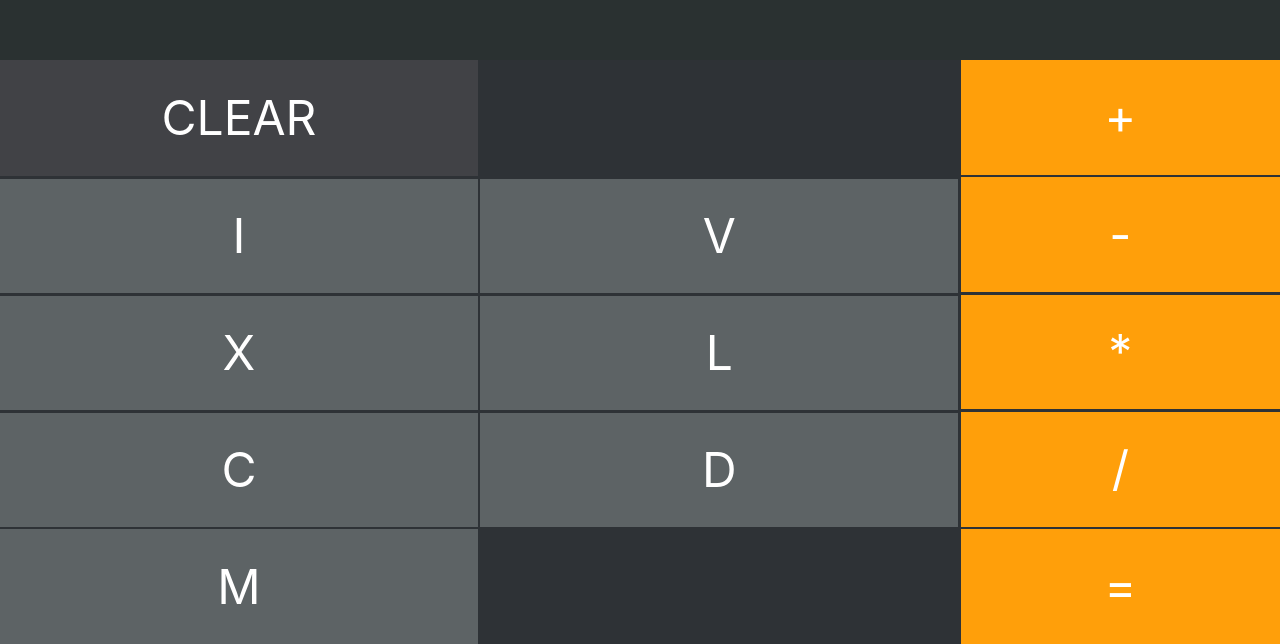
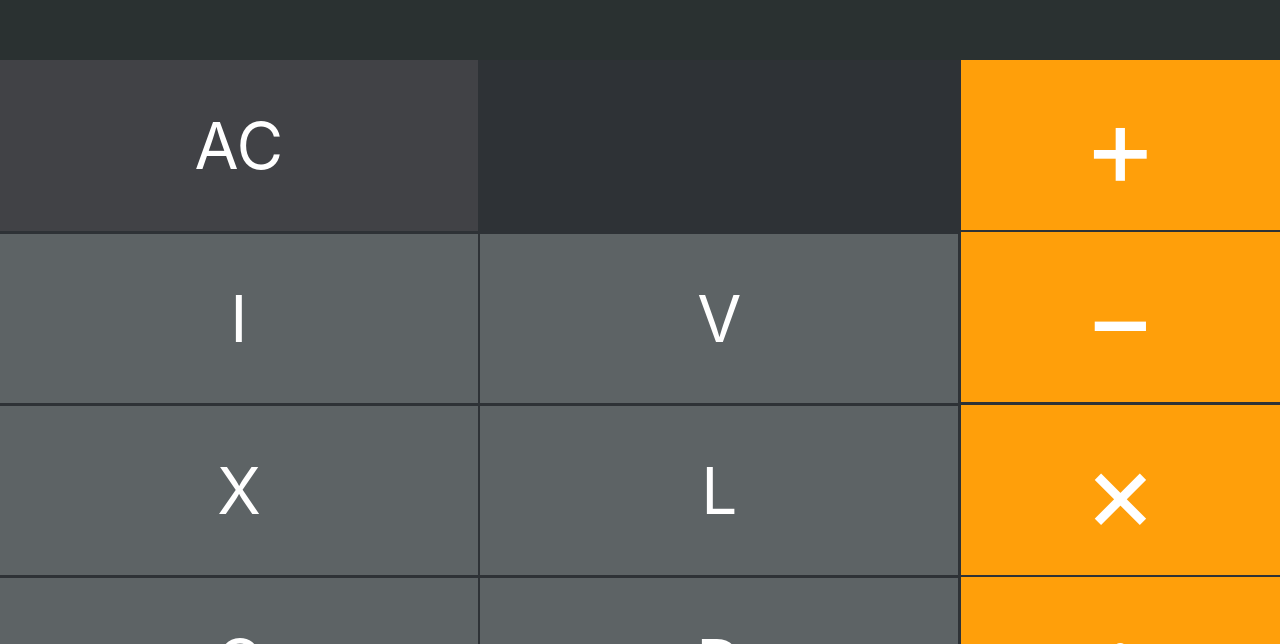
Before and after one commit to yoonslee/roman-numeral-calculator, a React (Create React App) app: page / in a window 1280 px wide. Shown: the part 156-800 px from the top of the page. Built offline with nearby package versions, Linux system fonts and the light colour scheme.

Commit message:
continue to style and add html entities to operations constants

```diff
--- a/src/App.js
+++ b/src/App.js
@@ -15,10 +15,28 @@ const Button = styled.button`
   border: none;
   background: none;
   color: #fff;
-  font-size: 3rem;
+  user-select: none;
   &:focus {
     outline: none;
   }
+  display: flex;
+  justify-content: center;
+  align-items: center;
+
+  font-size: ${props => {
+    if (props.buttonType === BUTTON_TYPES.OPERATION) {
+      return `7rem`;
+    }
+
+    return `4rem`;
+  }};
+
+  border: ${props => {
+    if (props.active) {
+      return `3px solid black`;
+    }
+  }};
+
   background-color: ${props => {
     if (props.buttonType === BUTTON_TYPES.EDIT) {
       return `#414246`;
@@ -28,6 +46,18 @@ const Button = styled.button`
       return `#5D6365`;
     }
   }};
+
+  &:active {
+    background-color: ${props => {
+      if (props.buttonType === BUTTON_TYPES.EDIT) {
+        return `#5D6365`;
+      } else if (props.buttonType === BUTTON_TYPES.OPERATION) {
+        return `#CD7D03`;
+      } else if (props.buttonType === BUTTON_TYPES.NUMERAL) {
+        return `#A0A1A4`;
+      }
+    }};
+  }
 `;
 const Input = styled.input`
   display: block;
@@ -81,6 +111,10 @@ const NumeralButtonsContainer = styled.div`
   grid-template-rows: 1fr 1fr 1fr 1fr;
   grid-column-gap: 0.15rem;
   grid-row-gap: 0.15rem;
+
+  #M {
+    grid-column-end: span 2;
+  }
 `;
 
 const OperationButtonsContainer = styled.div`
@@ -124,7 +158,7 @@ function App() {
                 }
               }}
             >
-              CLEAR
+              AC
             </Button>
 
             {((!operationMode && first.length > 0) ||
@@ -139,7 +173,7 @@ function App() {
                   return setSecond(second.substr(0, second.length - 1));
                 }}
               >
-                DELETE
+                &larr;
               </Button>
             )}
           </EditOperationButtonsContainer>
@@ -147,6 +181,7 @@ function App() {
           <NumeralButtonsContainer>
             {Object.keys(NUMERALS).map(numeral => (
               <Button
+                id={numeral}
                 key={numeral}
                 buttonType={BUTTON_TYPES.NUMERAL}
                 onClick={() => {
@@ -167,6 +202,7 @@ function App() {
             <Button
               key={opKey}
               buttonType={BUTTON_TYPES.OPERATION}
+              active={operationMode === opKey}
               onClick={() => {
                 // console.log(opKey, OPERATIONS[opKey].symbol);
 
@@ -293,7 +329,7 @@ function App() {
                 return setOperationMode(opKey);
               }}
             >
-              {OPERATIONS[opKey].symbol}
+              {OPERATIONS[opKey].htmlEntity()}
             </Button>
           ))}
         </OperationButtonsContainer>
--- a/src/data/OPERATIONS.js
+++ b/src/data/OPERATIONS.js
@@ -1,3 +1,5 @@
+import React from "react";
+
 export const OPERATIONS_KEYS = {
   ADD: "ADD",
   SUBTRACT: "SUBTRACT",
@@ -8,18 +10,23 @@ export const OPERATIONS_KEYS = {
 
 export default {
   [OPERATIONS_KEYS.ADD]: {
-    symbol: "+"
+    symbol: "+",
+    htmlEntity: () => <>&#43;</>
   },
   [OPERATIONS_KEYS.SUBTRACT]: {
-    symbol: "-"
+    symbol: "-",
+    htmlEntity: () => <>&minus;</>
   },
   [OPERATIONS_KEYS.MULTIPLY]: {
-    symbol: "*"
+    symbol: "*",
+    htmlEntity: () => <>&times;</>
   },
   [OPERATIONS_KEYS.DIVIDE]: {
-    symbol: "/"
+    symbol: "/",
+    htmlEntity: () => <>&divide;</>
   },
   [OPERATIONS_KEYS.EQUALS]: {
-    symbol: "="
+    symbol: "=",
+    htmlEntity: () => <>&#61;</>
   }
 };
```
